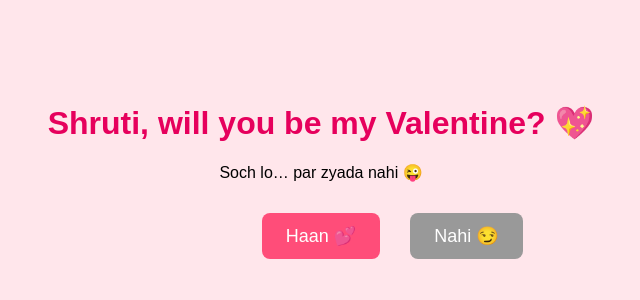
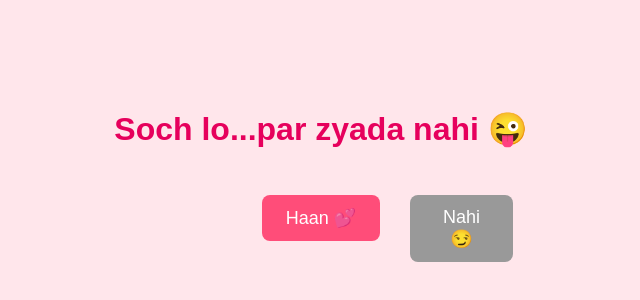
Before and after one commit to Yours-69/Scam, a plain HTML site: page index.html in a window 1280 px wide. Shown: the part 222-522 px from the top of the page, without its empty margins (319-959 px from the left). Drawn offline with Linux system fonts and the light colour scheme.

Commit message:
Update index.html

```diff
--- a/index.html
+++ b/index.html
@@ -62,8 +62,8 @@
 <body>
 
   <div class="box">
-    <h1>Shruti, will you be my Valentine? 💖</h1>
-    <p>Soch lo… par zyada nahi 😜</p>
+    <h1 so, will you be my Valentine? 💖</h1>
+    <p>Soch lo...par zyada nahi 😜</p>
 
     <button id="yes">Haan 💕</button>
     <button id="no">Nahi 😏</button>
```
